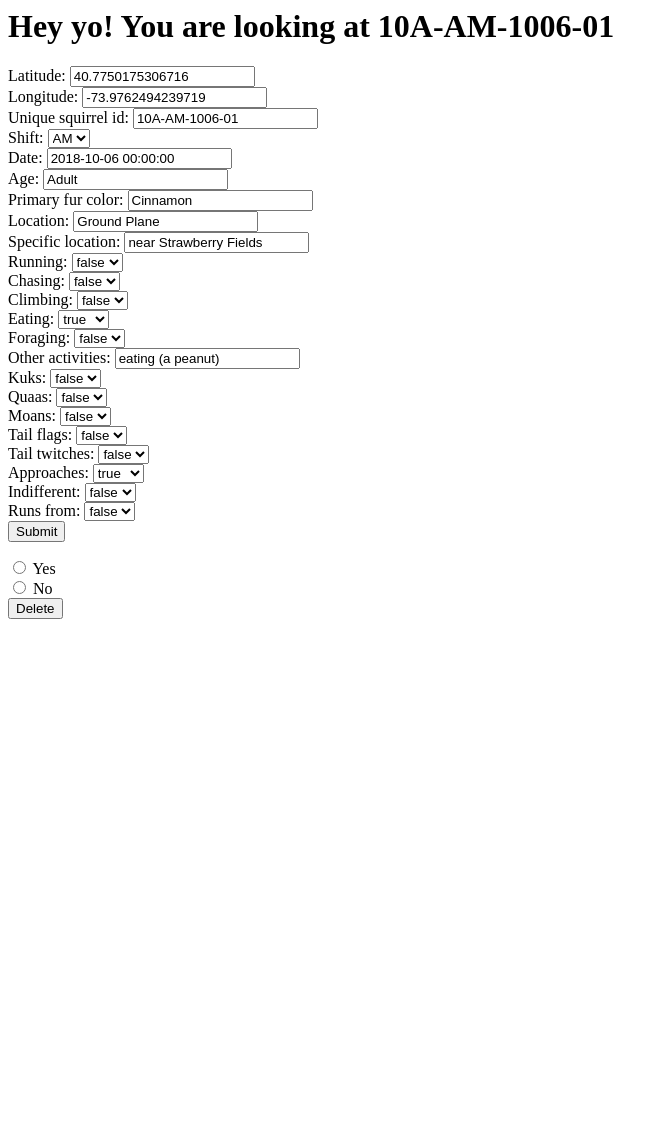
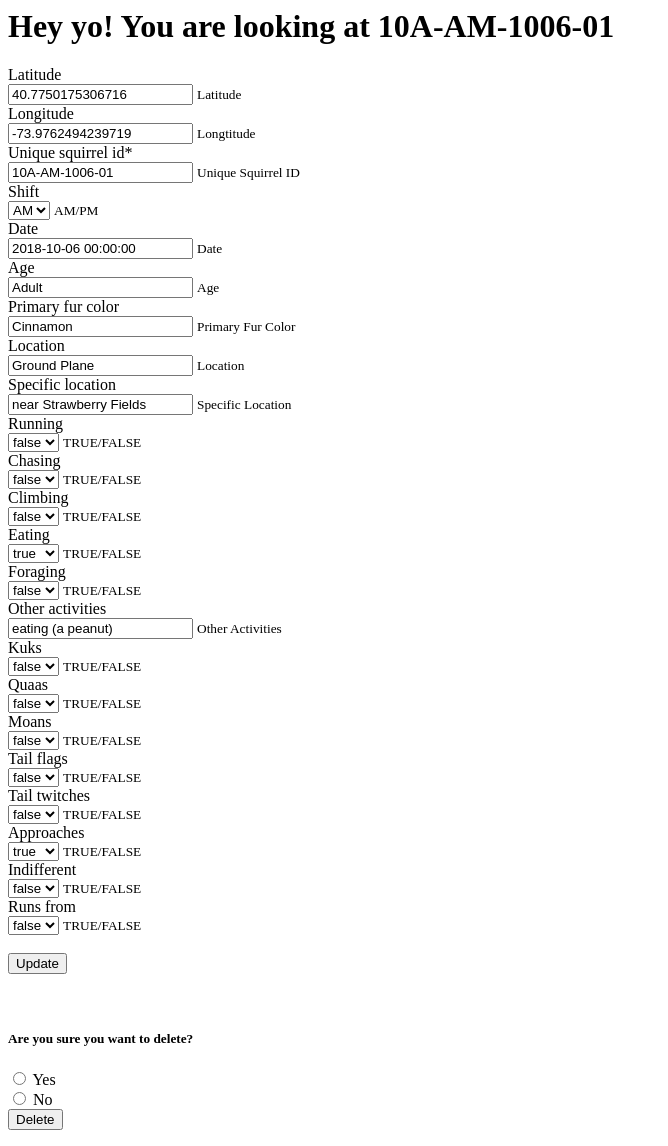
Before and after one commit to ys3250/squirrelproject, a Django app: a page that uses sightings/templates/sightings/detail.html in a window 1280 px wide. Shown: the whole page, without its empty margins (0-668 px from the left). Before the commit the page ends 619 px from the top, so only its background shows below. Run offline with Django 3.2, Linux system fonts and the light colour scheme; data comes from the database, SQL or seed files in the repository; both versions use the stored data as it was after the commit; some libraries are stand-ins or nearby versions.

Commit message:
Updated the Delete function and the appearance of the Form

```diff
--- a/final_project/settings.py
+++ b/final_project/settings.py
@@ -38,7 +38,10 @@ INSTALLED_APPS = [
     'django.contrib.sessions',
     'django.contrib.messages',
     'django.contrib.staticfiles',
+    'crispy_forms',
 ]
+
+CRISPY_TEMPLATE_PACK = 'bootstrap4'
 
 MIDDLEWARE = [
     'django.middleware.security.SecurityMiddleware',
@@ -114,7 +117,6 @@ USE_L10N = True
 
 USE_TZ = True
 
-
 # Static files (CSS, JavaScript, Images)
 # https://docs.djangoproject.com/en/2.2/howto/static-files/
 
--- a/sightings/templates/sightings/addpage.html
+++ b/sightings/templates/sightings/addpage.html
@@ -1,13 +1,16 @@
 <h1> Adding new sighting! </h1>
 
 {% if error_message %}<p><strong>{{ error_message }}</strong></p>{% endif %}
+
+{% load crispy_forms_tags %}
 
 <form method = "post">
 {% csrf_token %}
 {% for field in form %}
     <div class="fieldWrapper">
         {{ field.errors }}
-        {{ field.label_tag }} {{ field }}
+        <!-- {{ field.label_tag }}  -->
+        {{ field|as_crispy_field }}
     </div>
 {% endfor %}
     <input type = "submit" value = "Submit">
--- a/sightings/templates/sightings/all.html
+++ b/sightings/templates/sightings/all.html
@@ -11,6 +11,7 @@
 <input type="submit" value="Go to map">
 </form>
 
+
 <ul>
     {% for sighting in sightings %}
         <li>
--- a/sightings/templates/sightings/delete.html
+++ b/sightings/templates/sightings/delete.html
@@ -1,4 +1,4 @@
-<h1> The item has been deleted! Congratssss! </h1>
+<h1>{% if message %}<p><strong>{{ message }} has been deleted! Congratssss!</strong></p>{% endif %}</h1>
 
 {% if error_message %}<p><strong>{{ error_message }}</strong></p>{% endif %}
 
--- a/sightings/templates/sightings/detail.html
+++ b/sightings/templates/sightings/detail.html
@@ -1,19 +1,24 @@
 <h1> Hey yo! You are looking at {{ sightings.unique_squirrel_id }} </h1>
 
 {% if error_message %}<p><strong>{{ error_message }}</strong></p>{% endif %}
+
+{% load crispy_forms_tags %}
 
 <form method = "post">
 {% csrf_token %}
 {% for field in form %}
     <div class="fieldWrapper">
         {{ field.errors }}
-        {{ field.label_tag }} {{ field }}
+        <!-- {{ field.label_tag }}  -->
+        {{ field|as_crispy_field }}
     </div>
 {% endfor %}
-    <input type = "submit" value = "Submit">
+	<br>
+    <input type = "submit" value = "Update">
 </form>
 
-
+<br>
+<h5> Are you sure you want to delete? </h5>
 <form action="{% url 'sightings:delete' sightings.unique_squirrel_id %}" method="post">
 {% csrf_token %}
 <input type="radio" name="confirmation" id="1" value="yes">
--- a/sightings/views.py
+++ b/sightings/views.py
@@ -82,16 +82,16 @@ def delete(request, unique_squirrel_id):
     try:
         if request.method == 'POST':
             if request.POST['confirmation'] == 'yes':
+                context['message'] = f'{unique_squirrel_id} is deleted'
                 squirrel.delete()
                 return render(request, 'sightings/delete.html', context)
             else:
                 return render(request, 'sightings/detail.html', {
                     'squirrel': squirrel.unique_squirrel_id,
-                    'error_message': "Please confirm to delete",
+                    'error_message': "Please confirm to delete!",
                 })
     except:
-        return HttpResponse("Please confirm to delete")
-
+        return HttpResponse("Please confirm to delete!!")
 
 def stats(request):
     qs = Squirrel.objects.all()
```
Also changed, not shown: db.sqlite3, 5 other files.
